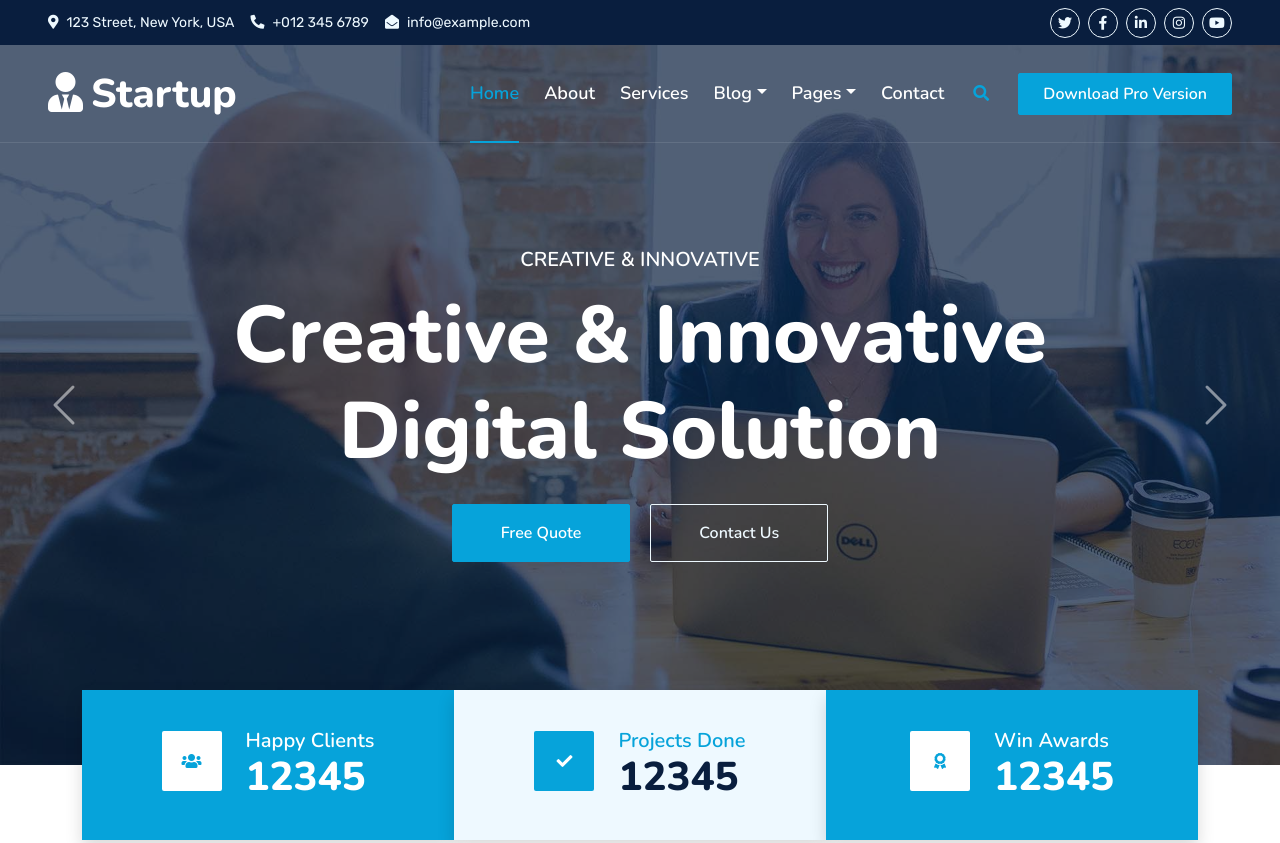
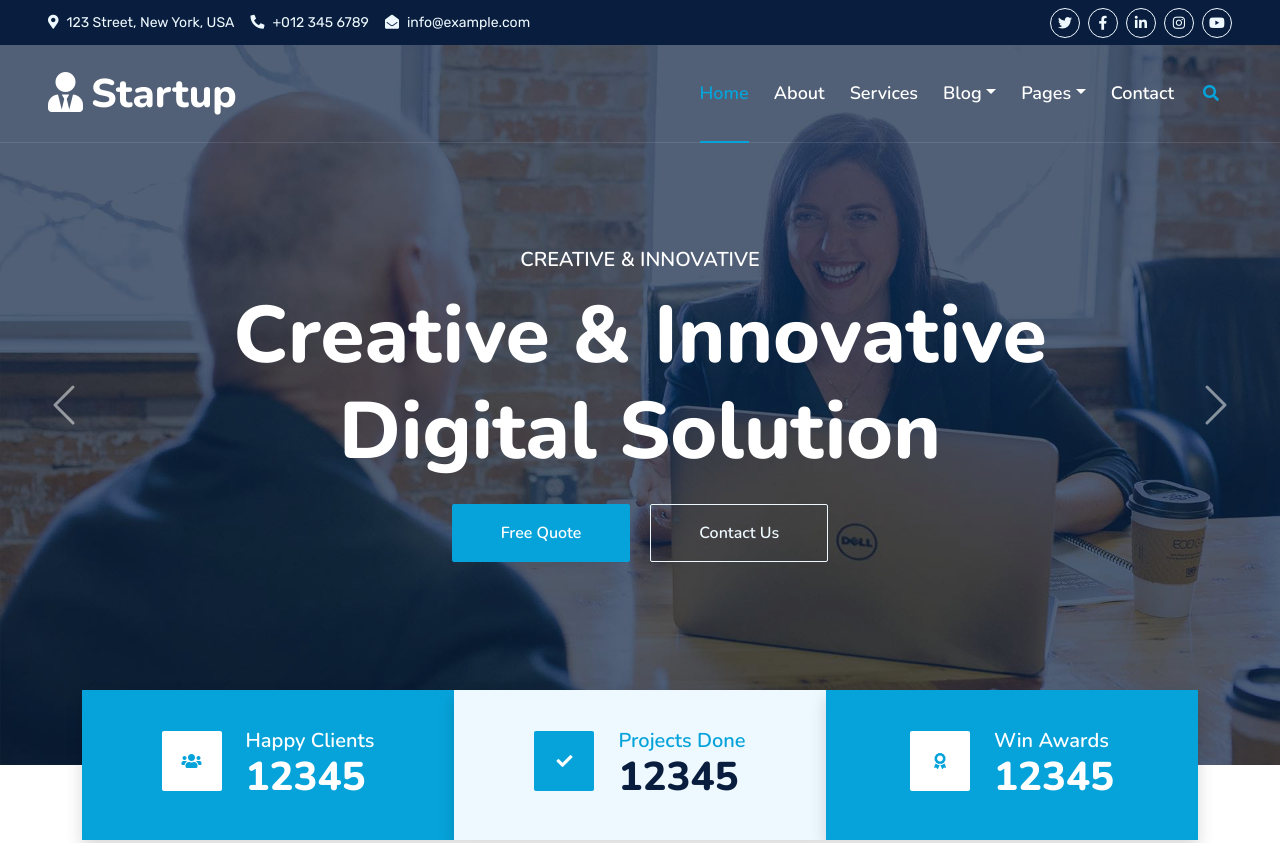
Before and after one commit to nikhslog/sw_temp, a plain HTML site: page index.html in a window 1280 px wide. Shown: the top 843 px of the page. Drawn offline with nearby package versions, Linux system fonts and the light colour scheme.

Commit message:
Update index.html

```diff
--- a/index.html
+++ b/index.html
@@ -97,7 +97,7 @@
                     <a href="" class="nav-item nav-link">Contact</a>
                 </div>
                 <butaton type="button" class="btn text-primary ms-3" data-bs-toggle="modal" data-bs-target="#searchModal"><i class="fa fa-search"></i></butaton>
-                <a href="" class="btn btn-primary py-2 px-4 ms-3">Download Pro Version</a>
+
             </div>
         </nav>
 
```
